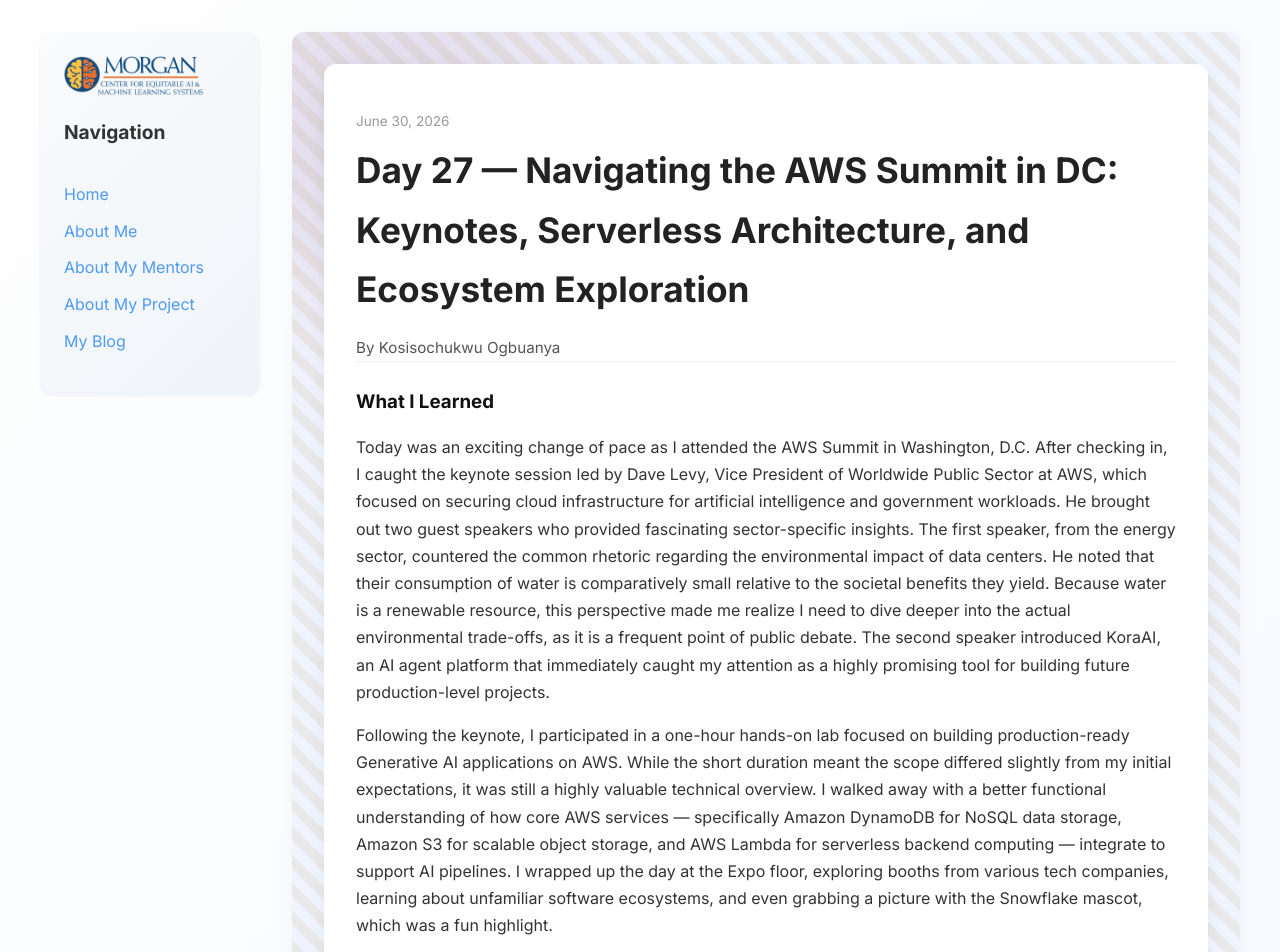
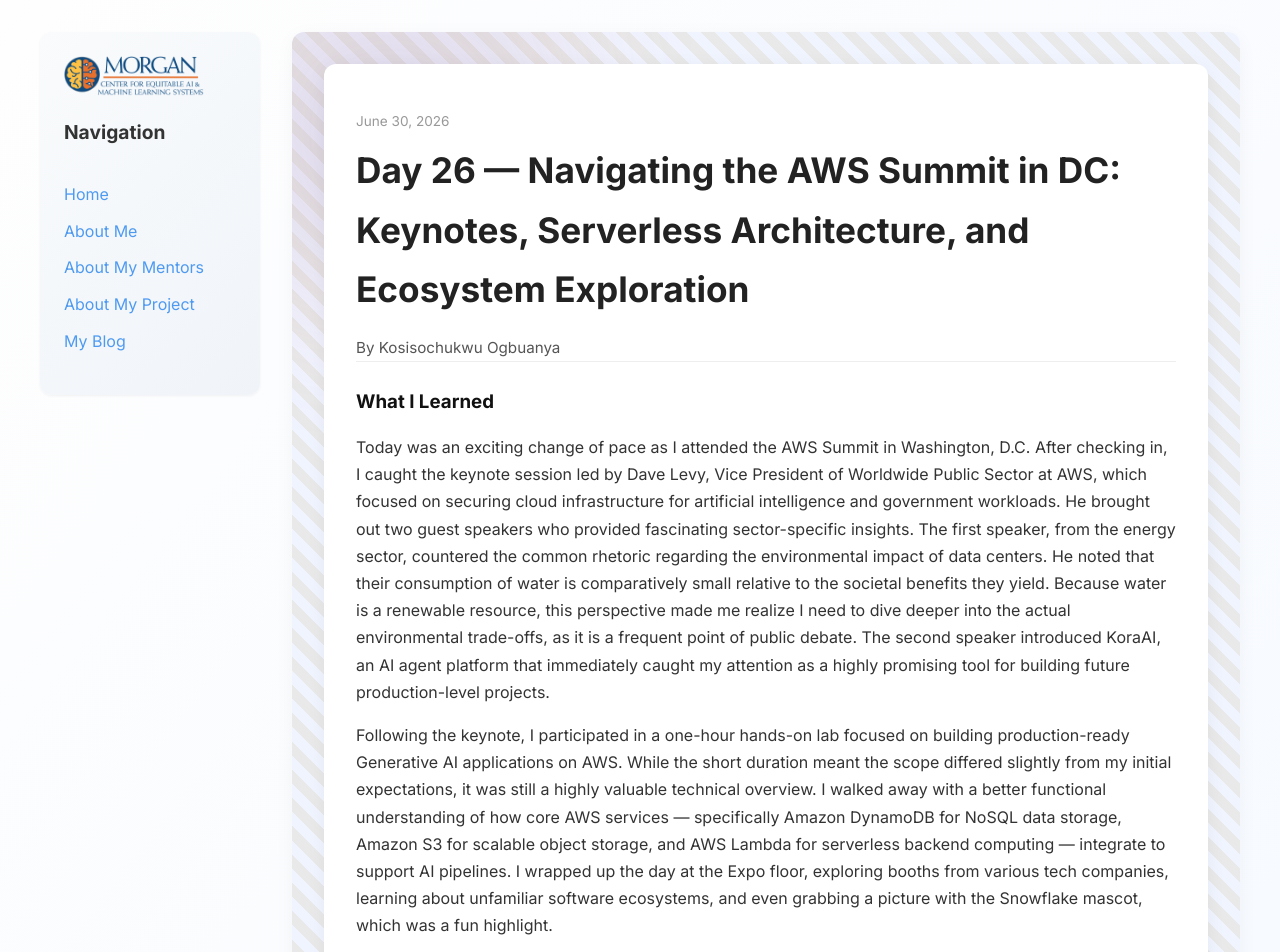
Before and after one commit to Kosiso7-og/Kosiso7-ogceamls26.github.io, a Jekyll site: the page built from _posts/2026-06-30-day-26.md, in a window 1280 px wide. Shown: the top 952 px of the page. Built offline with Jekyll 4.4.1, drawn with Linux system fonts in a browser that asks for light colours.

Commit message:
Update post title and permalink for Day 26

```diff
--- a/_posts/2026-06-30-day-26.md
+++ b/_posts/2026-06-30-day-26.md
@@ -1,8 +1,8 @@
 ---
 layout: post
-title: "Day 27 — Navigating the AWS Summit in DC: Keynotes, Serverless Architecture, and Ecosystem Exploration"
+title: "Day 26 — Navigating the AWS Summit in DC: Keynotes, Serverless Architecture, and Ecosystem Exploration"
 date: 2026-06-30
-permalink: /day27.html
+permalink: /day26.html
 tags: ["tech-summit", "aws", "generative-ai", "cloud-computing", "networking", "in-person"]
 what_i_learned: |
   Today was an exciting change of pace as I attended the AWS Summit in Washington, D.C. After checking in, I caught the keynote session led by Dave Levy, Vice President of Worldwide Public Sector at AWS, which focused on securing cloud infrastructure for artificial intelligence and government workloads. He brought out two guest speakers who provided fascinating sector-specific insights. The first speaker, from the energy sector, countered the common rhetoric regarding the environmental impact of data centers. He noted that their consumption of water is comparatively small relative to the societal benefits they yield. Because water is a renewable resource, this perspective made me realize I need to dive deeper into the actual environmental trade-offs, as it is a frequent point of public debate. The second speaker introduced KoraAI, an AI agent platform that immediately caught my attention as a highly promising tool for building future production-level projects.
```
